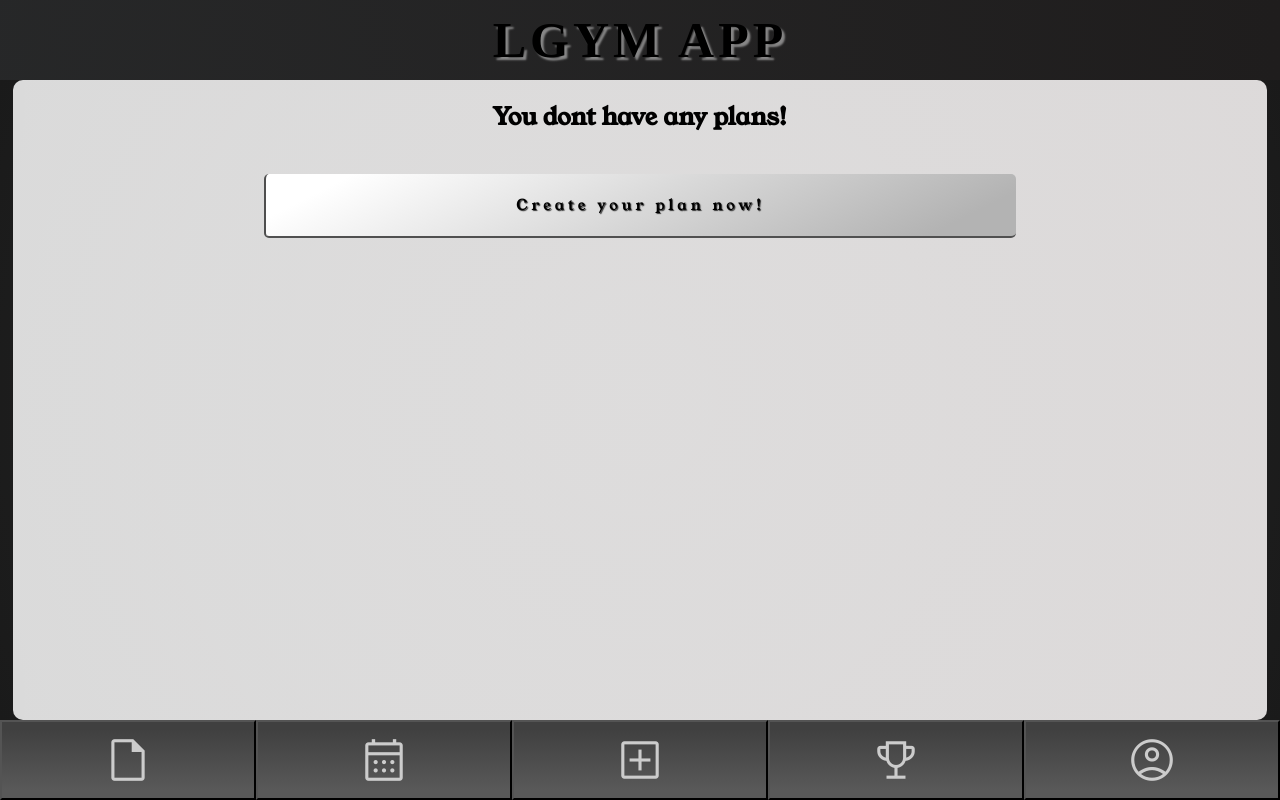
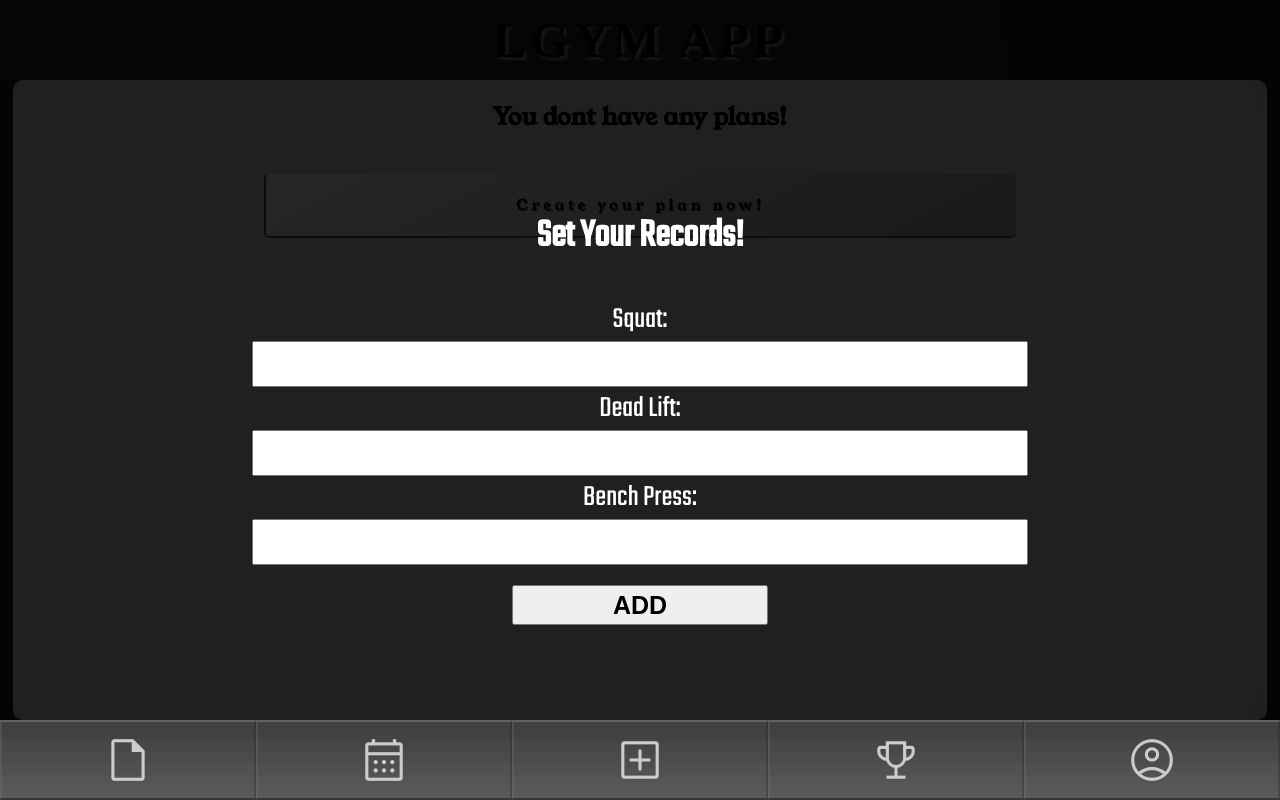
Before and after one commit to KLesiu/LGYM-APP, a React (Create React App) app: page /home in a window 1280 px wide. Built offline with nearby package versions, Linux system fonts and the light colour scheme; no server answers; a web font is replaced by a local one.

Commit message:
Add PopUp section

```diff
--- a/src/Components/History.tsx
+++ b/src/Components/History.tsx
@@ -15,70 +15,70 @@ type Exercise={
     weight:string
 }
 const History:React.FC=()=>{
-    const ses={
-        symbol:"A",
-        date: '21-02-2022',
-        time:'2,5',
-        exercises:[],
-        notes:'Kozak'
-    }
-    const ses1={
-        symbol:"B",
-        date: '21-02-2022',
-        time:'2,5',
-        exercises:[],
-        notes:'Kozak'
-    }
-    const ses2={
-        symbol:"C",
-        date: '21-02-2022',
-        time:'2,5',
-        exercises:[],
-        notes:'Kozak'
-    }
-    const ses3={
-        symbol:"D",
-        date: '21-02-2022',
-        time:'2,5',
-        exercises:[],
-        notes:'Kozak'
-    }
-    const ses4={
-        symbol:"E",
-        date: '21-02-2022',
-        time:'2,5',
-        exercises:[],
-        notes:'Kozak'
-    }
-    const ses5={
-        symbol:"F",
-        date: '21-02-2022',
-        time:'2,5',
-        exercises:[],
-        notes:'Kozak'
-    }
-    const ses6={
-        symbol:"G",
-        date: '21-02-2022',
-        time:'2,5',
-        exercises:[],
-        notes:'Kozak'
-    }
-    const ses7={
-        symbol:"H",
-        date: '21-02-2022',
-        time:'2,5',
-        exercises:[],
-        notes:'Kozak'
-    }
-    const ses8={
-        symbol:"I",
-        date: '21-02-2022',
-        time:'2,5',
-        exercises:[],
-        notes:'Kozak'
-    }
-    const [sessions,setSessions]=useState<Session[]>([ses,ses1,ses2,ses3,ses4,ses5,ses6,ses7,ses8])
+    // const ses={
+    //     symbol:"A",
+    //     date: '21-02-2022',
+    //     time:'2,5',
+    //     exercises:[],
+    //     notes:'Kozak'
+    // }
+    // const ses1={
+    //     symbol:"B",
+    //     date: '21-02-2022',
+    //     time:'2,5',
+    //     exercises:[],
+    //     notes:'Kozak'
+    // }
+    // const ses2={
+    //     symbol:"C",
+    //     date: '21-02-2022',
+    //     time:'2,5',
+    //     exercises:[],
+    //     notes:'Kozak'
+    // }
+    // const ses3={
+    //     symbol:"D",
+    //     date: '21-02-2022',
+    //     time:'2,5',
+    //     exercises:[],
+    //     notes:'Kozak'
+    // }
+    // const ses4={
+    //     symbol:"E",
+    //     date: '21-02-2022',
+    //     time:'2,5',
+    //     exercises:[],
+    //     notes:'Kozak'
+    // }
+    // const ses5={
+    //     symbol:"F",
+    //     date: '21-02-2022',
+    //     time:'2,5',
+    //     exercises:[],
+    //     notes:'Kozak'
+    // }
+    // const ses6={
+    //     symbol:"G",
+    //     date: '21-02-2022',
+    //     time:'2,5',
+    //     exercises:[],
+    //     notes:'Kozak'
+    // }
+    // const ses7={
+    //     symbol:"H",
+    //     date: '21-02-2022',
+    //     time:'2,5',
+    //     exercises:[],
+    //     notes:'Kozak'
+    // }
+    // const ses8={
+    //     symbol:"I",
+    //     date: '21-02-2022',
+    //     time:'2,5',
+    //     exercises:[],
+    //     notes:'Kozak'
+    // }
+    const [sessions,setSessions]=useState<Session[]>([])
     const [currentSessionsNumber,setcurrentSessionsNumber]=useState<number>(3)
     const [currentSessions,setCurrentSessions]=useState<Session[]>([])
     useEffect(()=>{
--- a/src/Components/Menu.tsx
+++ b/src/Components/Menu.tsx
@@ -4,11 +4,17 @@ import Records from './Records'
 import Profile from './Profile'
 import History from './History'
 import AddTraining from './AddTraining'
+import RecordsPopUp from './RecordsPopUp';
+import {useState,useEffect} from 'react'
 interface MenuProps{
     viewChange:(view:any)=>void
 }
 
 const Menu:React.FC<MenuProps>=(props)=>{
+    const [popUp,setPopUp]= useState<Boolean>(false)
+    const chagePopUpValue=()=>{
+        setPopUp(true)
+    }
 
     const changeView=(e:React.MouseEvent)=>{
 
@@ -27,8 +33,37 @@ const Menu:React.FC<MenuProps>=(props)=>{
 
     }
 
+    const checkUserRecords=async()=>{
+        const response = await fetch(`${process.env.REACT_APP_BACKEND}/api/userInfo/${localStorage.getItem("id")}`).then(res=>res.json()).then(res=>res)
+        if(response !== "Didnt find"){
+            if(response.Bp && response.Dl && response.Sq ) setPopUp(true)
+        }
+    }
+    useEffect(()=>{
+        const buttons = document.querySelectorAll("button")
+        if(!popUp){
+
+            buttons.forEach(element => {
+                if(element.id==="popUpButton") return
+                else element.disabled = true
+            });
+        }
+        else{
+            buttons.forEach(element=>{
+                element.disabled = false
+            })
+        }
+        },[popUp])
+    useEffect(()=>{
+        checkUserRecords()
+    },[])
+
+
+
     return(
+
         <nav>
+            {!popUp?<RecordsPopUp offPopUp={chagePopUpValue}></RecordsPopUp>:''}
             <div>
 
                 <button onClick={changeView}><span className=" iconNav material-symbols-outlined">
--- /dev/null
+++ b/src/Components/RecordsPopUp.tsx
@@ -0,0 +1,63 @@
+import {useState,useEffect} from 'react'
+import './styles/RecordsPopUp.css'
+interface RecordsPopUpProps {
+    offPopUp: ()=>void
+}
+const RecordsPopUp:React.FC<RecordsPopUpProps> =(props)=>{
+    const [error,setError]= useState('')
+    const setRecords:any= async(event:Event)=>{
+        event.preventDefault()
+
+        const BenchPress:string|undefined = document.querySelector<HTMLInputElement>("input[name='bp']")?.value
+        const Squat:string|undefined = document.querySelector<HTMLInputElement>("input[name='sq']")?.value
+        const DeadLift:string|undefined = document.querySelector<HTMLInputElement>("input[name='dl']")?.value
+        const id = localStorage.getItem('id')
+        let BenchPressRecord:number
+        let SquatRecord:number
+        let DeadLifRecord:number
+        try{
+            if(typeof  BenchPress === 'string' && typeof DeadLift === 'string' && typeof Squat === 'string'){
+                BenchPressRecord = parseFloat(BenchPress)
+                SquatRecord = parseFloat(Squat)
+                DeadLifRecord = parseFloat(DeadLift)
+
+                const response = await fetch(`${process.env.REACT_APP_BACKEND}/api/userRecords`,{
+                    method:"POST",
+                    headers:{
+                        'content-type': "application/json"
+                    },
+                    body:JSON.stringify({
+                        id: id,
+                        sq: SquatRecord | 0,
+                        dl: DeadLifRecord | 0,
+                        bp: BenchPressRecord | 0
+
+                    })
+
+                }).then(res=>res.json()).catch(err=>err).then(res=>res.msg)
+                if(response === 'Updated') props.offPopUp()
+
+            }
+
+        }
+        catch{
+            return setError('Your values need to be FLOAT type or NUMBER type. For example 1.00 OR 1')
+        }
+
+
+    }
+    return(
+        <form action="" id='recordsPopUp' onSubmit={setRecords}>
+            <h2>Set Your Records!</h2>
+            <label htmlFor="sq">Squat:</label>
+            <input type="text" name="sq" id="" />
+            <label htmlFor="dl">Dead Lift:</label>
+            <input type="text" name="dl" id="" />
+            <label htmlFor="bp">Bench Press:</label>
+            <input type="text" name="bp" id="" />
+            <button type='submit' id='popUpButton'>ADD</button>
+            <p>{error?error:''}</p>
+        </form>
+    )
+}
+export default RecordsPopUp
--- a/src/Components/TrainingPlan.tsx
+++ b/src/Components/TrainingPlan.tsx
@@ -1,4 +1,5 @@
 import { useState } from 'react'
+
 import './styles/TrainingPlan.css'
 
 export interface Plan{
@@ -20,6 +21,7 @@ const TrainingPlan:React.FC=()=>{
     return(
         <section>
             {yourPlan}
+
         </section>
     )
 }
--- /dev/null
+++ b/src/Components/styles/RecordsPopUp.css
@@ -0,0 +1,38 @@
+#recordsPopUp{
+    align-items: center;
+    background-color: rgba(0, 0, 0, 0.856);
+    color: white;
+    display: flex;
+    flex-direction: column;
+    justify-content: center;
+    position: absolute;
+    font-family: 'Teko', sans-serif;
+    top: 0;
+    height: 100vh;
+    width: 100vw;
+}
+#recordsPopUp h2{
+    font-size: 40px;
+
+
+}
+#recordsPopUp input{
+    width: 60%;
+    height: 5%;
+}
+#recordsPopUp label{
+    font-size: 30px;
+}
+#recordsPopUp button{
+    color: black;
+    font-size: 25px;
+    font-weight: 700;
+    margin-top: 20px;
+    height: 5%;
+    width: 20%;
+}
+
+
+.hidden{
+    display: none;
+}
```
